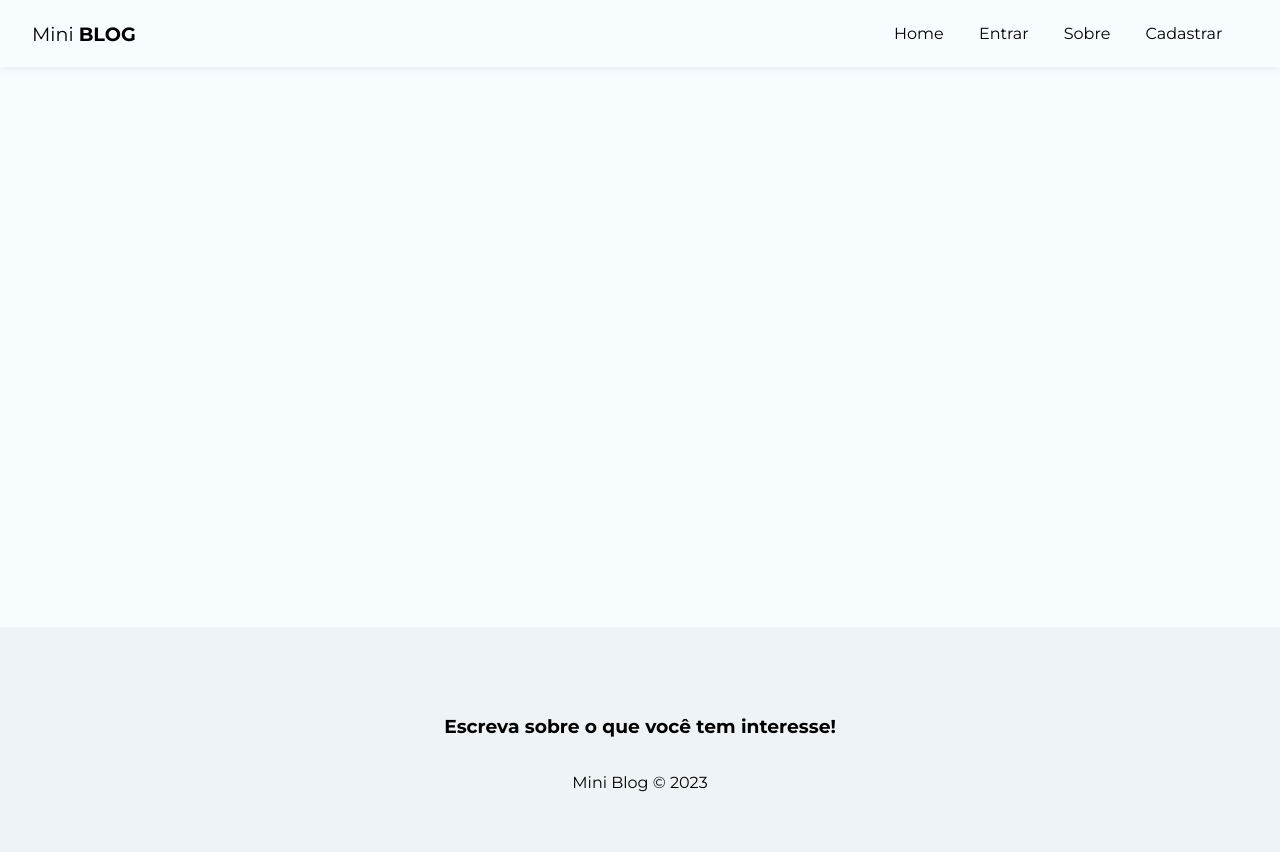
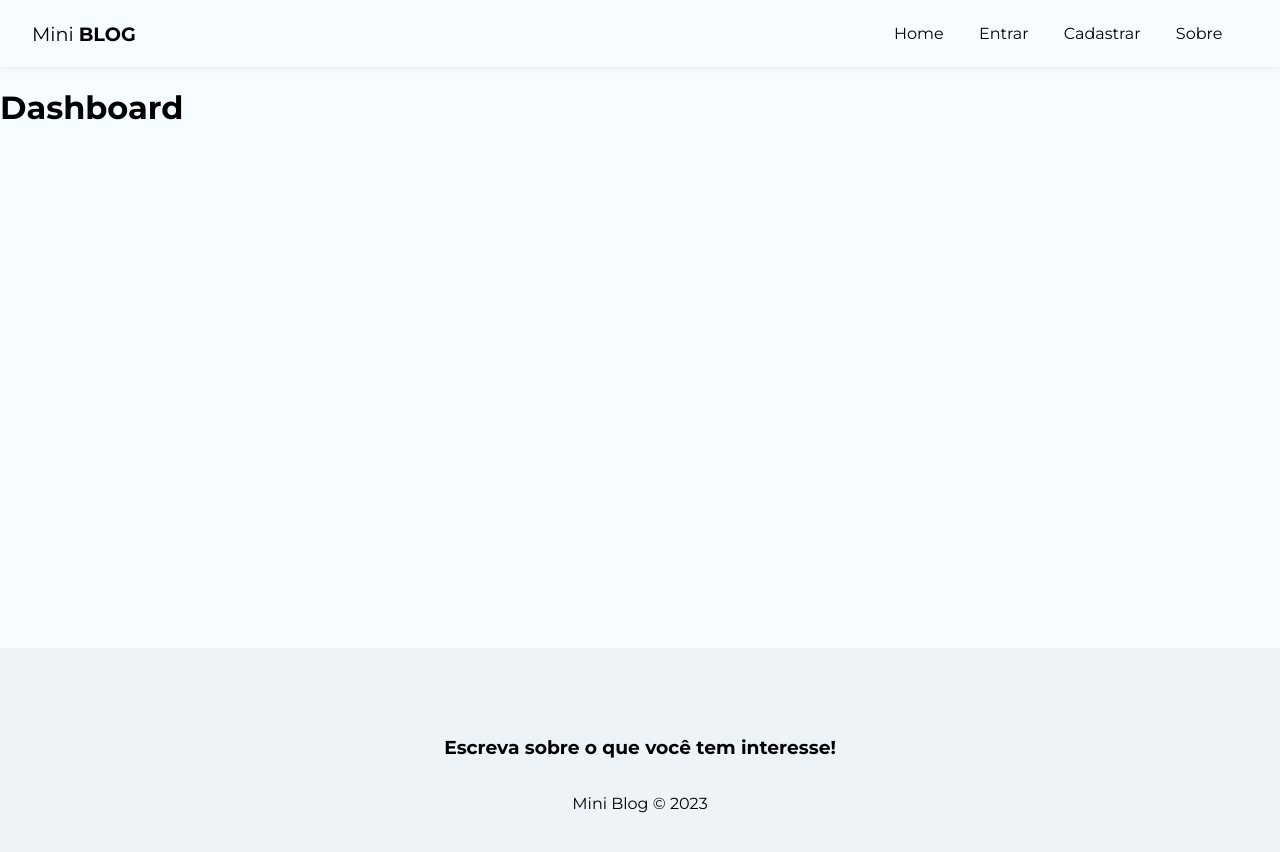
Before and after one commit to sabrinaaraujoo/mini-blog, a React (Create React App) app: page /dashboard in a window 1280 px wide. Shown: the top 852 px of the page. Built offline with nearby package versions, Linux system fonts and the light colour scheme; no server answers.

Commit message:
Links para o usuário auntenticado

```diff
--- a/src/App.js
+++ b/src/App.js
@@ -15,6 +15,8 @@
 import About from "./pages/About/About";
 import Login from "./pages/Login/Login";
 import Register from "./pages/Register/Register";
+import CreatePost from "./pages/CreatePost/CreatePost";
+import Dashboard from "./pages/Dashboard/Dashboard";
 
 // components
 import Navbar from "./components/Navbar";
@@ -47,6 +49,8 @@
               <Route path="/about" element={<About />} />
               <Route path="/login" element={<Login />} />
               <Route path="/register" element={<Register />} />
+              <Route path="/posts/create" element={<CreatePost />} />
+              <Route path="/dashboard" element={<Dashboard />} />
             </Routes>
           </div>
           <Footer />
--- a/src/components/Navbar.jsx
+++ b/src/components/Navbar.jsx
@@ -1,10 +1,14 @@
 import React from "react";
 import { NavLink } from "react-router-dom";
+import { useAuthentication } from "../hooks/useAuthentication";
+import { useAuthValue } from "../context/AuthContext";
 
 //css
 import styles from "./Navbar.module.css";
 
 const Navbar = () => {
+  const { user } = useAuthValue();
+
   return (
     <nav className={styles.navbar}>
       <NavLink to="/" className={styles.brand}>
@@ -19,6 +23,8 @@
             Home
           </NavLink>
         </li>
+        {!user && (
+          <>
             <li>
               <NavLink
                 to="/login"
@@ -27,6 +33,39 @@
                 Entrar
               </NavLink>
             </li>
+
+            <li>
+              <NavLink
+                to="/register"
+                className={({ isActive }) => (isActive ? styles.active : "")}
+              >
+                Cadastrar
+              </NavLink>
+            </li>
+          </>
+        )}
+
+        {user && (
+          <>
+            <li>
+              <NavLink
+                to="/posts/create"
+                className={({ isActive }) => (isActive ? styles.active : "")}
+              >
+                Novo Post
+              </NavLink>
+            </li>
+            <li>
+              <NavLink
+                to="/dashboard"
+                className={({ isActive }) => (isActive ? styles.active : "")}
+              >
+                Dashboard
+              </NavLink>
+            </li>
+          </>
+        )}
+
         <li>
           <NavLink
             to="/about"
@@ -35,14 +74,6 @@
             Sobre
           </NavLink>
         </li>
-        <li>
-          <NavLink
-            to="/register"
-            className={({ isActive }) => (isActive ? styles.active : "")}
-          >
-            Cadastrar
-          </NavLink>
-        </li>
       </ul>
     </nav>
   );
--- /dev/null
+++ b/src/pages/CreatePost/CreatePost.jsx
@@ -0,0 +1,12 @@
+import React from "react";
+import styles from "./CreatePost.module.css";
+
+const CreatePost = () => {
+  return (
+    <div>
+      <h1>CreatePost</h1>
+    </div>
+  );
+};
+
+export default CreatePost;
--- /dev/null
+++ b/src/pages/Dashboard/Dashboard.jsx
@@ -0,0 +1,12 @@
+import React from "react";
+import styles from "./Dashboard.module.css";
+
+const Dashboard = () => {
+  return (
+    <div>
+      <h1>Dashboard</h1>
+    </div>
+  );
+};
+
+export default Dashboard;
```
Also changed, not shown: src/pages/CreatePost/CreatePost.module.css (added), src/pages/Dashboard/Dashboard.module.css (added). Lines whose indentation alone changed are shown as unchanged.
